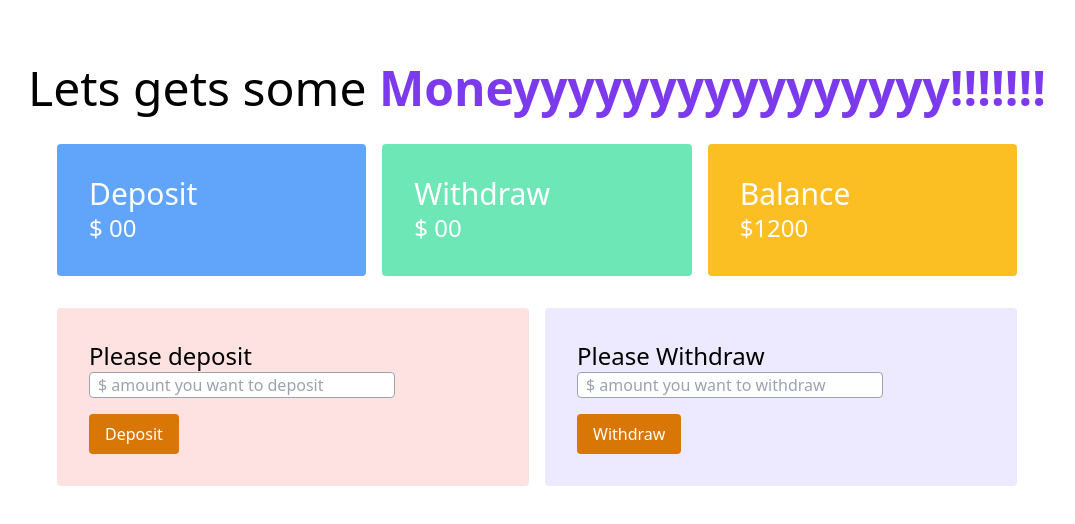
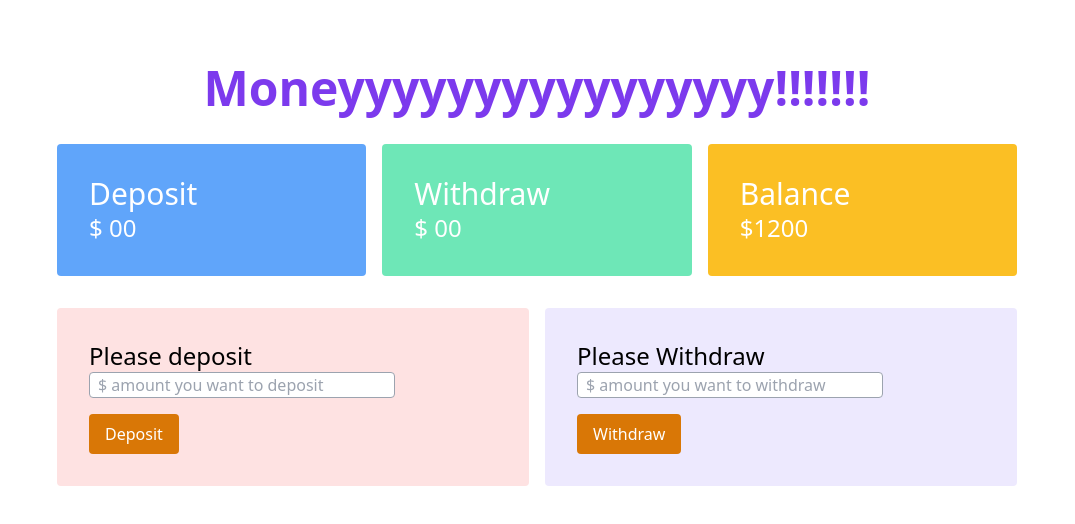
Before and after one commit to ashikur-rahman-asif/simple-depo-with-tailwind, a plain HTML site: page banking.html in a window 1280 px wide. Shown: the whole page, without its empty margins (103-1178 px from the left). Drawn offline with nearby package versions, Linux system fonts and the light colour scheme.

Commit message:
final three

```diff
--- a/banking.html
+++ b/banking.html
@@ -10,7 +10,7 @@
 </head>
 <body>
     <header>
-    <h1 class="text-5xl text-center mt-16">Lets gets some <span class="font-bold text-purple-600">
+    <h1 class="text-5xl text-center mt-16"><span class="font-bold text-purple-600">
         Moneyyyyyyyyyyyyyyyy!!!!!!!
     </span></h1>
 </header>
```
